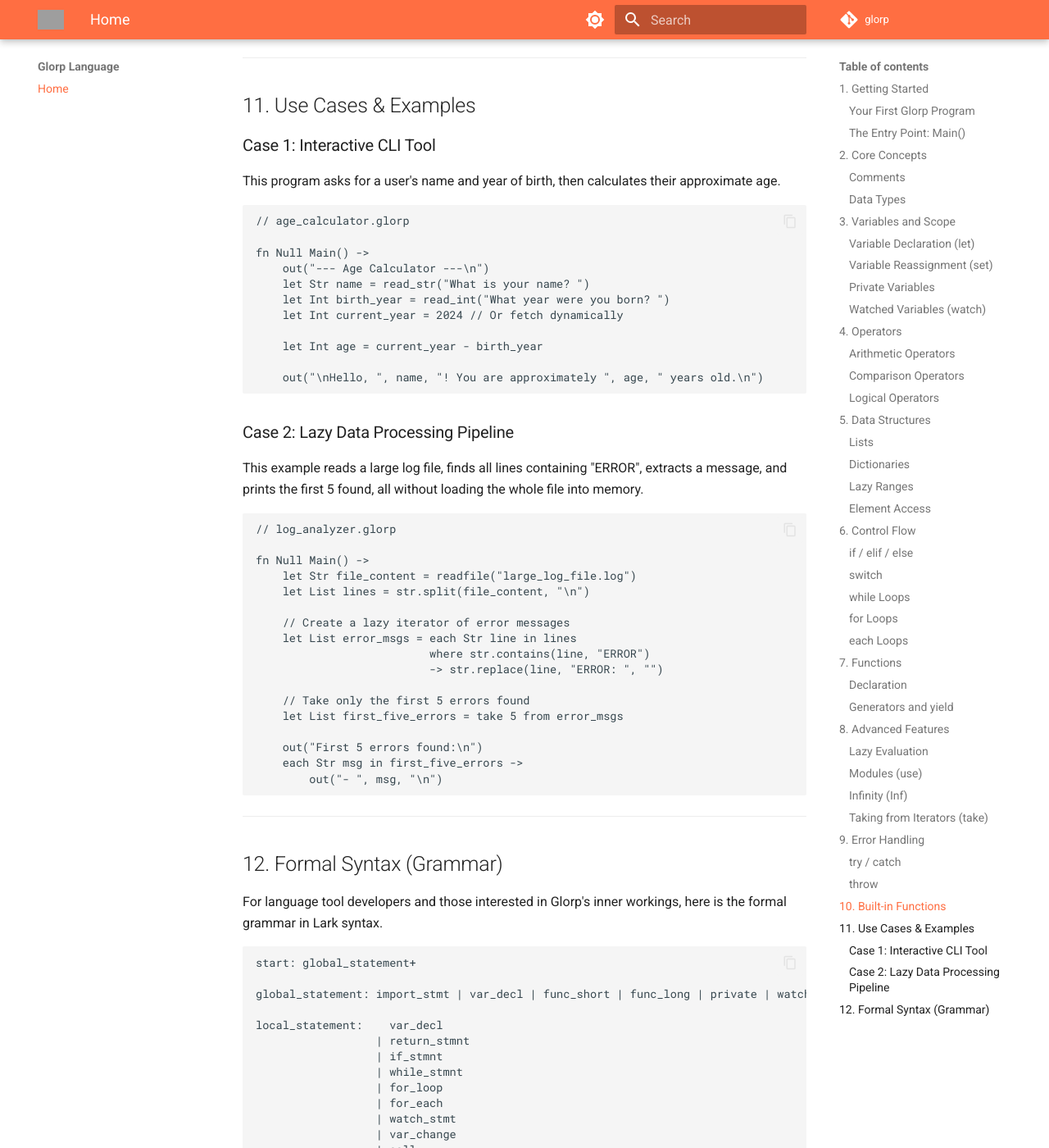
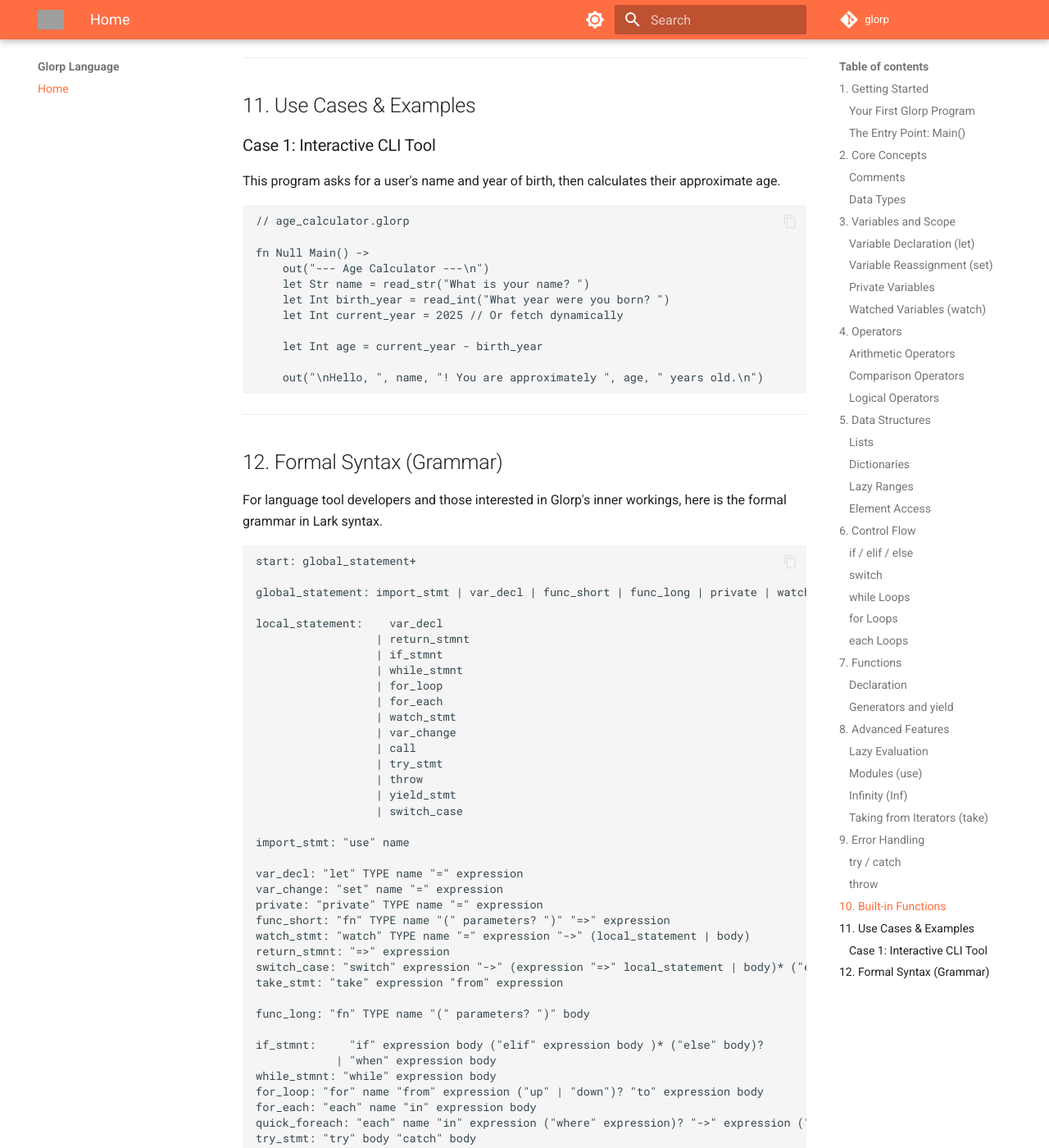
Before and after one commit to LecSUSOff/glorp, an MkDocs documentation site: the page built from docs/index.md, in a window 1280 px wide and 1400 px high, scrolled down 9932 px. Shown: the whole window at 82% size. Built offline with MkDocs 1.6.1 and Material for MkDocs 9.7.7, drawn with Linux system fonts in a browser that asks for light colours; comment, search, counter and statistics services are not loaded; grey boxes are pictures that could not be loaded.

Commit message:
0:35 a.m.

````diff
--- a/docs/index.md
+++ b/docs/index.md
@@ -439,35 +439,11 @@ fn Null Main() ->
     out("--- Age Calculator ---\n")
     let Str name = read_str("What is your name? ")
     let Int birth_year = read_int("What year were you born? ")
-    let Int current_year = 2024 // Or fetch dynamically
+    let Int current_year = 2025 // Or fetch dynamically
 
     let Int age = current_year - birth_year
 
     out("\nHello, ", name, "! You are approximately ", age, " years old.\n")
-```
-
-### Case 2: Lazy Data Processing Pipeline
-
-This example reads a large log file, finds all lines containing "ERROR", extracts a message, and prints the first 5 found, all without loading the whole file into memory.
-
-```glorp
-// log_analyzer.glorp
-
-fn Null Main() ->
-    let Str file_content = readfile("large_log_file.log")
-    let List lines = str.split(file_content, "\n")
-
-    // Create a lazy iterator of error messages
-    let List error_msgs = each Str line in lines
-                          where str.contains(line, "ERROR")
-                          -> str.replace(line, "ERROR: ", "")
-
-    // Take only the first 5 errors found
-    let List first_five_errors = take 5 from error_msgs
-
-    out("First 5 errors found:\n")
-    each Str msg in first_five_errors ->
-        out("- ", msg, "\n")
 ```
 
 ---
````
